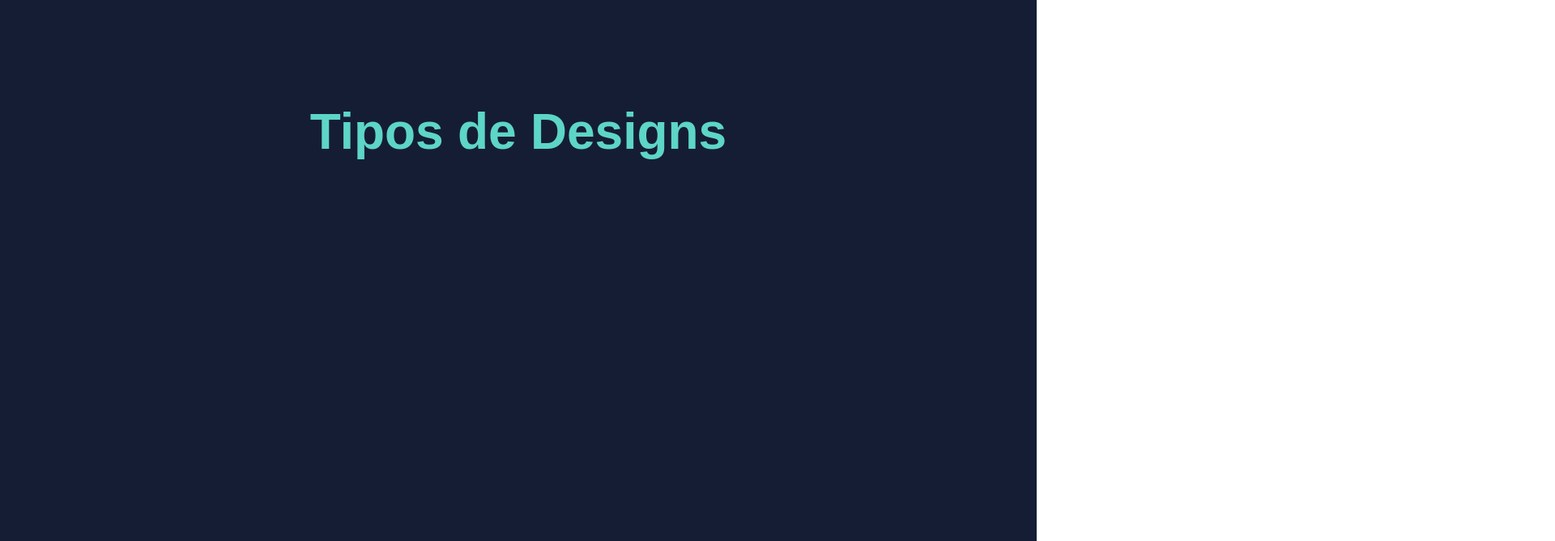
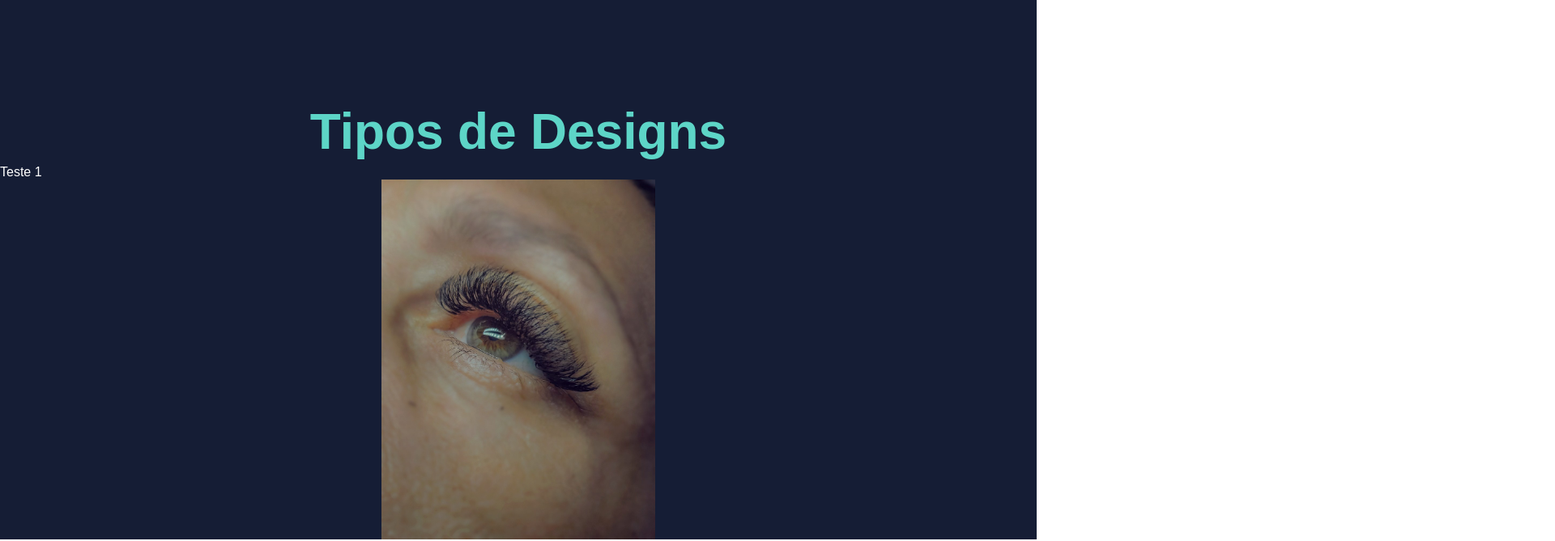
Before and after one commit to EriclysLuckas/BaLD, a React (Vite) app in the folder BaLD/: page / in a window 1280 px wide. Shown: the part 1020-1689 px from the top of the page at 81% size, 1920 px wide, since content can reach past the window. Built offline with nearby package versions, Linux system fonts and the light colour scheme; a web font is replaced by a local one.

Commit message:
carrossel

```diff
--- a/BaLD/src/components/TypeLashs/TypeLashs.jsx
+++ b/BaLD/src/components/TypeLashs/TypeLashs.jsx
@@ -1,20 +1,30 @@
 import styleTypeLashs from "../TypeLashs/TypeLashs.module.css";
 import { Swiper, SwiperSlide } from "swiper/react";
 import 'swiper/css';
+
+// Import Swiper styles
+import 'swiper/css/autoplay';
+
+
 export default function TypeLashs() {
   return (
     <section className={styleTypeLashs.SectionTypeLashs}>
       <h1>Tipos de Designs</h1>
 
       <div className={styleTypeLashs.TypeLash}>
-        <Swiper>
+      <Swiper
+        loop={true} // Ativa o loop infinito
+        modules={[  ]}
+        slidesPerView={1}
+        >
+
           <SwiperSlide >
             <p>Teste 1</p>
-            <figure> <img src="../img/ciliosBanner.jpg" alt="teste" /></figure>
+            <figure className = {styleTypeLashs.figureswiper}> <img src="../img/ciliosBanner.jpg" alt="teste" /></figure>
           </SwiperSlide>
           <SwiperSlide >
             <p>Teste 2</p>
-            <figure> <img src="../img/ciliosBanner.jpg" alt="teste" /></figure>
+            <figure className = {styleTypeLashs.figureswiper}> <img src="../img/Typelash.png" alt="teste" /></figure>
           </SwiperSlide>
         </Swiper>
 
--- a/BaLD/src/components/TypeLashs/TypeLashs.module.css
+++ b/BaLD/src/components/TypeLashs/TypeLashs.module.css
@@ -12,13 +12,38 @@
 
 
 
+
     h1{
       color: #5dd5c7;
       font-size:7ch;
       padding-bottom: 6px;
    }
   }
+  .SectionTypeLashs{
+    width: 100%;
+    display: flex;
+    justify-content: center;
+    align-items: center;
+
+   }
+
  .TypeLash{
   width: 100%;
+  display: flex;
+  justify-content: center;
+  align-items: center;
+ }
 
+ .figureswiper{
+  display: flex;
+  justify-content: center;
+  align-items: center;
+  width: 100%;
+  height: 50ch;
+  img{
+
+    width: 50%;
+    height: 100%;
+    object-fit: contain;
+  }
  }
```
